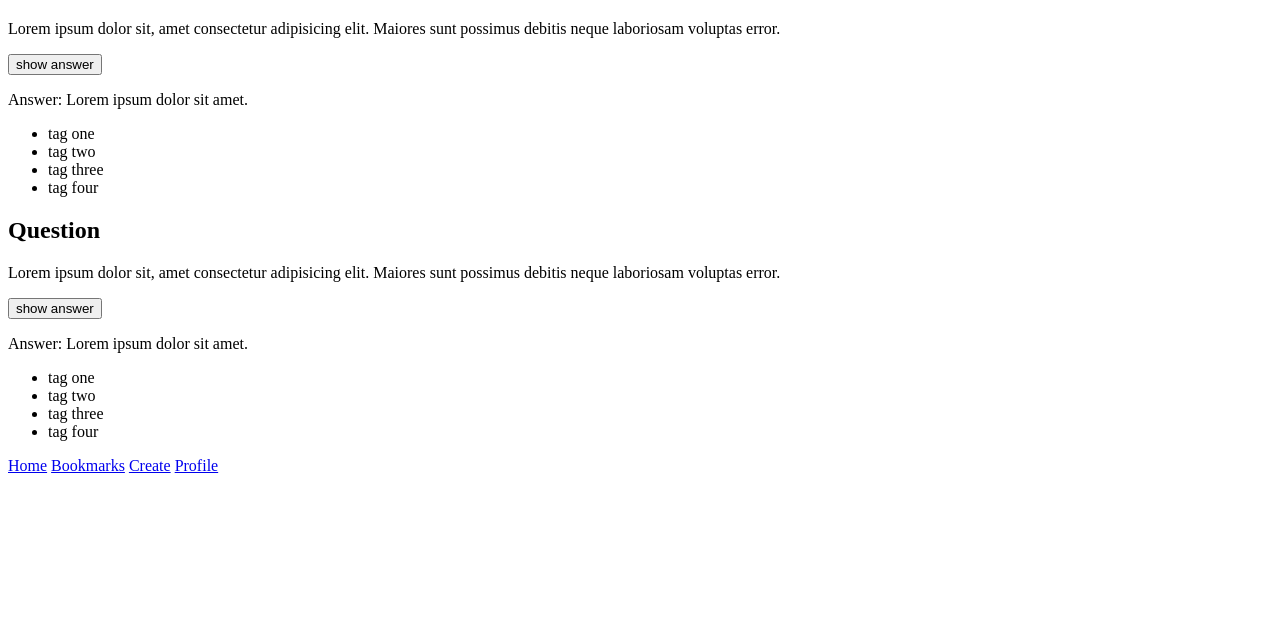
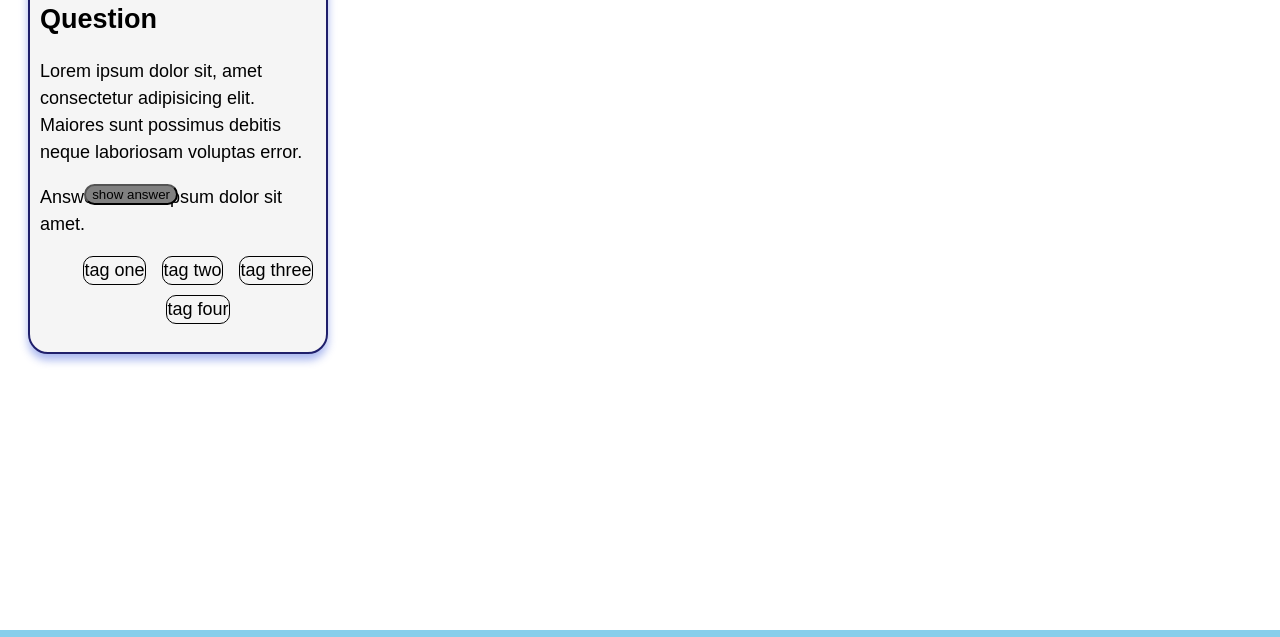
Before and after one commit to QuanXuuu/quiz-app, a plain HTML site: page routes/bookmarks.html in a window 1280 px wide. Shown: the part 107-744 px from the top of the page. Drawn offline with Linux system fonts and the light colour scheme.

Commit message:
Add img and styling

```diff
--- /dev/null
+++ b/css/button.css
@@ -0,0 +1,6 @@
+button {
+  background-color: gray;
+  border-radius: 15px;
+  position: absolute;
+  right: 50%;
+}
--- a/css/card.css
+++ b/css/card.css
@@ -0,0 +1,54 @@
+.container {
+  padding: 60px;
+  display: flex;
+  align-items: center;
+  flex-direction: column;
+}
+
+.card {
+  box-shadow: 0 6px 8px rgba(40, 75, 216, 0.4);
+  border: 2px solid rgb(31, 31, 107);
+  border-radius: 20px;
+  width: 300px;
+  background: whitesmoke;
+  padding: 10px;
+  margin: 20px;
+  position: relative;
+}
+
+img {
+  width: 40px;
+  height: 40px;
+  position: absolute;
+  right: 10px;
+  top: -10px;
+}
+
+.tags {
+  list-style: none;
+  display: flex;
+  flex-wrap: wrap;
+  flex-direction: row;
+  justify-content: space-around;
+  gap: 10px;
+}
+
+.tags__tag1 {
+  border: 1px solid black;
+  border-radius: 10px;
+}
+
+.tags__tag2 {
+  border: 1px solid black;
+  border-radius: 10px;
+}
+
+.tags__tag3 {
+  border: 1px solid black;
+  border-radius: 10px;
+}
+
+.tags__tag4 {
+  border: 1px solid black;
+  border-radius: 10px;
+}
--- /dev/null
+++ b/css/footer.css
@@ -0,0 +1,48 @@
+footer {
+  position: fixed;
+  left: 0;
+  bottom: 0;
+  width: 100%;
+}
+
+.nav {
+  background-color: skyblue;
+  font-size: 1.3rem;
+  display: flex;
+  justify-content: space-around;
+  padding: 10px;
+  bottom: 0px;
+}
+
+.nav__home {
+  position: sticky;
+  text-decoration: none;
+  color: black;
+  border-radius: 15%;
+  padding: 4px;
+}
+
+.nav__bookmarks {
+  text-decoration: none;
+  color: black;
+  border-radius: 15%;
+  padding: 4px;
+}
+
+.nav__create {
+  text-decoration: none;
+  color: black;
+  border-radius: 15%;
+  padding: 4px;
+}
+
+.nav__profile {
+  text-decoration: none;
+  color: black;
+  border-radius: 15%;
+  padding: 4px;
+}
+
+a:hover {
+  background-color: rgb(80, 80, 83);
+}
--- a/css/global.css
+++ b/css/global.css
@@ -1,3 +1,20 @@
 * {
   box-sizing: border-box;
 }
+
+:root {
+  font-size: 112.5%;
+  font-family: "Josefin Sans", sans-serif;
+}
+
+body {
+  line-height: 1.5;
+  display: grid;
+  grid-template-rows: 48px auto 48px;
+}
+
+h1,
+h2,
+h3 {
+  line-height: 1.2;
+}
--- /dev/null
+++ b/css/header.css
@@ -0,0 +1,14 @@
+header {
+  font-size: 1.5rem;
+  position: fixed;
+  top: 0;
+  width: 100%;
+}
+
+h1 {
+  padding: 10px;
+  background: skyblue;
+  display: flex;
+  justify-content: space-around;
+  margin: -10px;
+}
--- a/css/styles.css
+++ b/css/styles.css
@@ -1,3 +1,6 @@
 @import "./global.css";
 @import "./card.css";
 @import "./color.css";
+@import "./header.css";
+@import "./button.css";
+@import "./footer.css";
--- a/routes/bookmarks.html
+++ b/routes/bookmarks.html
@@ -5,6 +5,7 @@
     <meta http-equiv="X-UA-Compatible" content="IE=edge">
     <meta name="viewport" content="width=, initial-scale=1.0">
     <title>Bookmarks</title>
+    <link rel="stylesheet" href="../css/styles.css">
 </head>
 
 <header>
```
Also changed, not shown: index.html (+24 -13 lines), routes/create.html (+2 -1 lines), routes/profile.html (+1 -0 lines), img/bookmark-regular.svg (added), img/bookmark-solid.svg (added).
